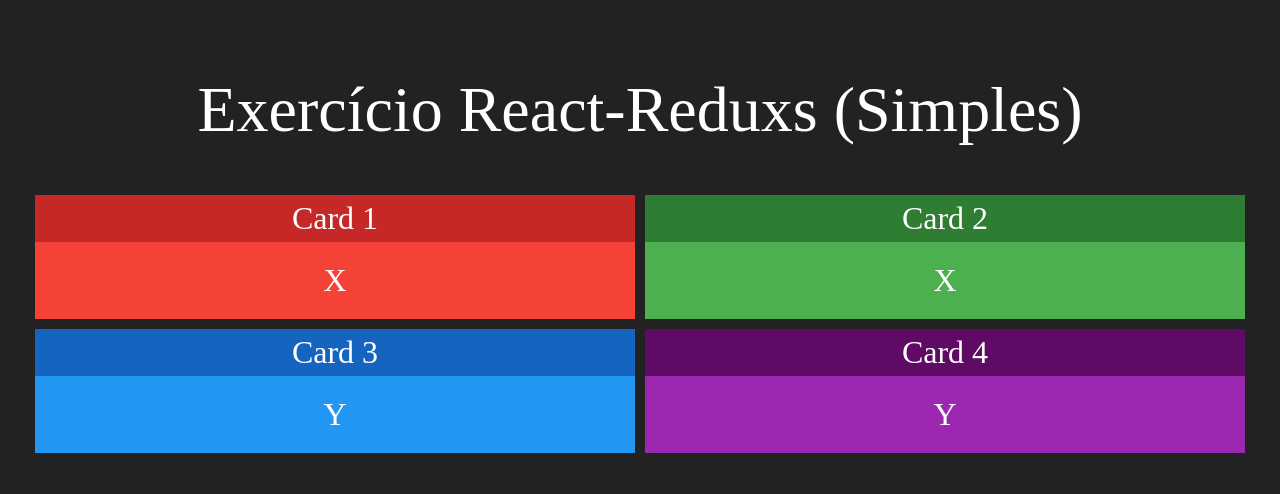
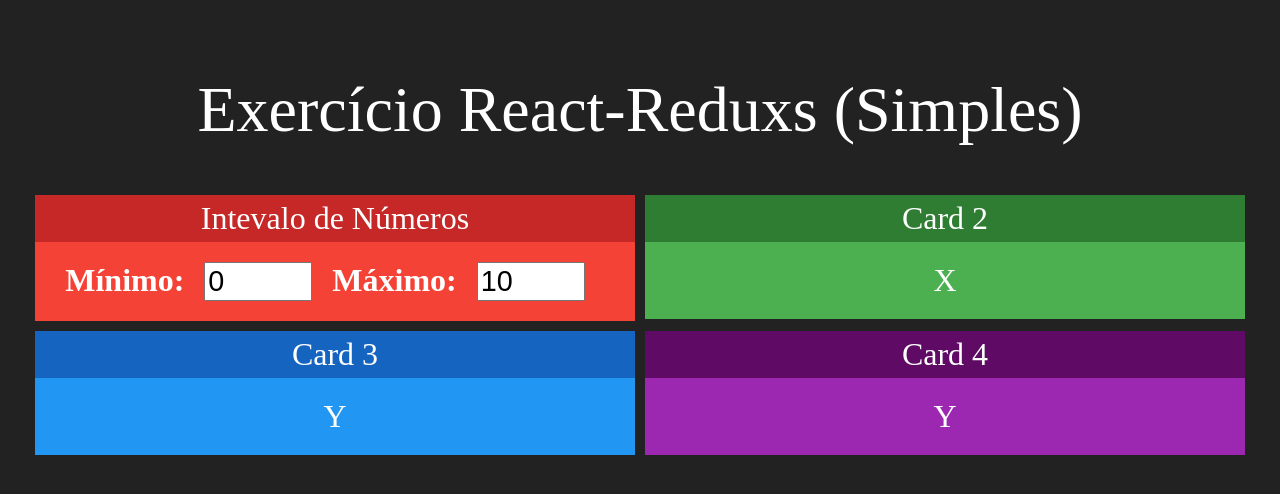
Before and after one commit to GSappio/State-management-with-redux, a React (Create React App) app: page / in a window 1280 px wide. Shown: the top 494 px of the page. Built offline with nearby package versions, Linux system fonts and the light colour scheme.

Commit message:
Creating Interval component

```diff
--- a/src/App.js
+++ b/src/App.js
@@ -1,4 +1,6 @@
 import './App.css';
+
+import Intervalo from './components/Intervalo';
 import Card from './components/Card';
 
 function App() {
@@ -6,7 +8,7 @@
     <div className="App">
       <h1>Exercício React-Reduxs (Simples)</h1>
       <div className='linha'>
-      <Card title='Card 1' red>X</Card>
+      <Intervalo></Intervalo>
       <Card title='Card 2' green>X</Card>
       </div>
       <div className='linha'>
--- /dev/null
+++ b/src/components/Intervalo.css
@@ -0,0 +1,6 @@
+.Intervalo input {
+    font-size: 1.8rem;
+    margin-left: 20px;
+    margin-right: 20px;
+    width: 100px;
+}
--- /dev/null
+++ b/src/components/Intervalo.js
@@ -0,0 +1,21 @@
+import './Intervalo.css'
+import React from 'react'
+
+import Card from './Card'
+
+export default props => {
+    return (
+        <Card title="Intevalo de Números" red>
+            <div className='Intervalo'>
+            <span>
+                <strong>Mínimo:</strong>
+                <input type="number" value={0} readOnly />
+            </span>
+            <span>
+                <strong>Máximo:</strong>
+                <input type="number" value={10} readOnly/>
+            </span>
+            </div>
+        </Card>
+    )
+}
```
